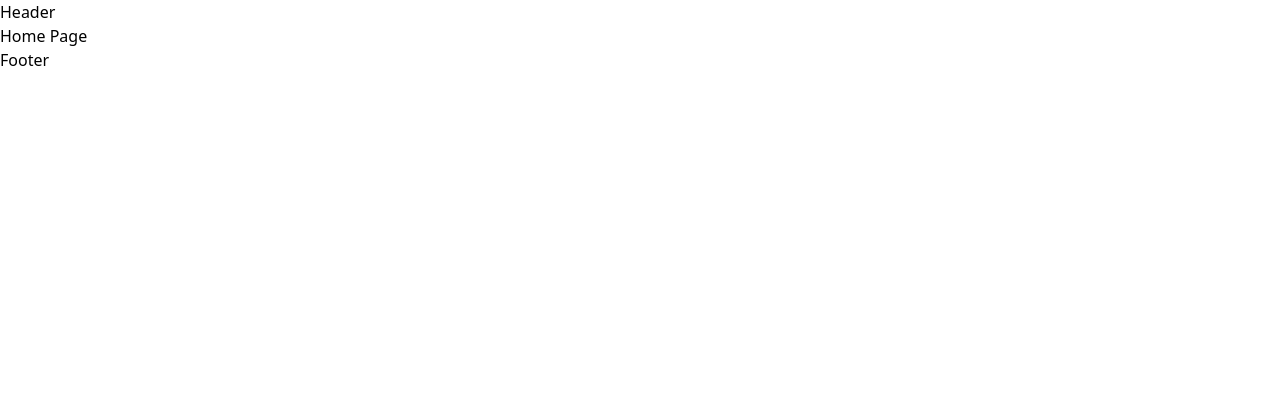
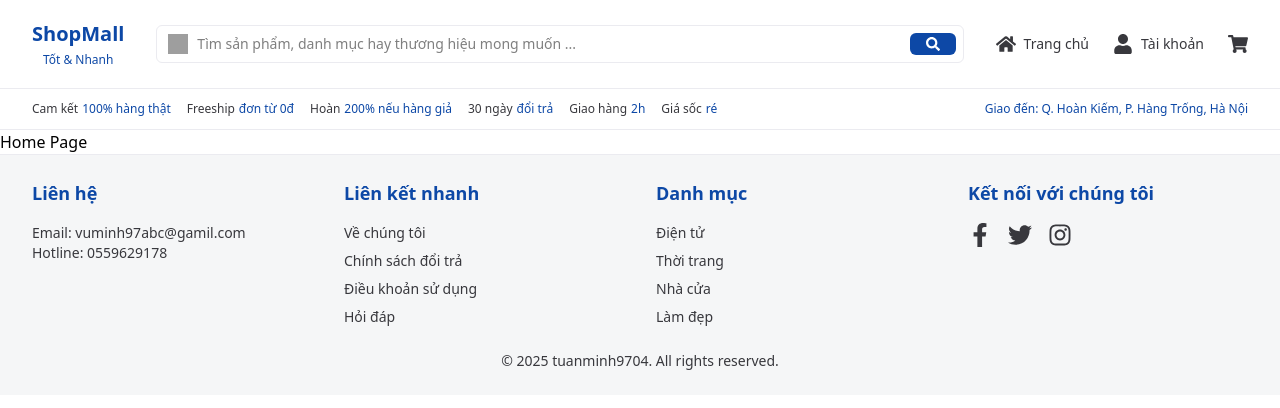
Before and after one commit to tuanminh9704/shop-mall, a React (Vite) app in the folder shop-mall-app/: page / in a window 1280 px wide. Shown: the top 408 px of the page. Built offline with nearby package versions, Linux system fonts and the light colour scheme; grey boxes are pictures that could not be loaded.

Commit message:
Feature created basic header and footer

```diff
--- a/shop-mall-app/package.json
+++ b/shop-mall-app/package.json
@@ -13,6 +13,7 @@
     "@tailwindcss/vite": "^4.1.11",
     "react": "^19.1.0",
     "react-dom": "^19.1.0",
+    "react-icons": "^5.5.0",
     "react-router-dom": "^7.6.3"
   },
   "devDependencies": {
--- a/shop-mall-app/src/components/Layouts/Footer.tsx
+++ b/shop-mall-app/src/components/Layouts/Footer.tsx
@@ -1,7 +1,61 @@
+import { FaFacebookF, FaTwitter, FaInstagram } from 'react-icons/fa';
+
 export const Footer = () => {
-    return (
-        <div>
-            Footer
+  return (
+    <footer className="bg-[#F5F6F7] py-6 border-t border-[#EBEBF0]">
+      <div className="max-w-7xl mx-auto px-4 sm:px-6 lg:px-8">
+        <div className="grid grid-cols-1 md:grid-cols-4 gap-8">
+          {/* Contact Information */}
+          <div>
+            <h3 className="text-lg font-semibold text-[#0D48A6] mb-4">Liên hệ</h3>
+            <p className="text-sm text-[#38383D]">
+              Email: vuminh97abc@gamil.com<br />
+              Hotline: 0559629178
+            </p>
+          </div>
+
+          {/* Quick Links */}
+          <div>
+            <h3 className="text-lg font-semibold text-[#0D48A6] mb-4">Liên kết nhanh</h3>
+            <ul className="text-sm text-[#38383D] space-y-2">
+              <li><a href="/about" className="hover:text-[#0D48A6]">Về chúng tôi</a></li>
+              <li><a href="/policy" className="hover:text-[#0D48A6]">Chính sách đổi trả</a></li>
+              <li><a href="/terms" className="hover:text-[#0D48A6]">Điều khoản sử dụng</a></li>
+              <li><a href="/faq" className="hover:text-[#0D48A6]">Hỏi đáp</a></li>
+            </ul>
+          </div>
+
+          {/* Categories */}
+          <div>
+            <h3 className="text-lg font-semibold text-[#0D48A6] mb-4">Danh mục</h3>
+            <ul className="text-sm text-[#38383D] space-y-2">
+              <li><a href="/electronics" className="hover:text-[#0D48A6]">Điện tử</a></li>
+              <li><a href="/fashion" className="hover:text-[#0D48A6]">Thời trang</a></li>
+              <li><a href="/home" className="hover:text-[#0D48A6]">Nhà cửa</a></li>
+              <li><a href="/beauty" className="hover:text-[#0D48A6]">Làm đẹp</a></li>
+            </ul>
+          </div>
+
+          {/* Social Media */}
+          <div>
+            <h3 className="text-lg font-semibold text-[#0D48A6] mb-4">Kết nối với chúng tôi</h3>
+            <div className="flex space-x-4">
+              <a href="https://www.facebook.com/share/1JYScyLo2F/?mibextid=wwXIfr" className="text-[#38383D] hover:text-[#0D48A6]">
+                <FaFacebookF className="h-6 w-6" />
+              </a>
+              <a href="#" className="text-[#38383D] hover:text-[#0D48A6]">
+                <FaTwitter className="h-6 w-6" />
+              </a>
+              <a href="#" className="text-[#38383D] hover:text-[#0D48A6]">
+                <FaInstagram className="h-6 w-6" />
+              </a>
+            </div>
+          </div>
         </div>
-    )
-}
+        <div className="mt-6 text-center text-sm text-[#38383D]">
+          <p>&copy; 2025 tuanminh9704. All rights reserved.</p>
+        </div>
+      </div>
+    </footer>
+  );
+};
--- a/shop-mall-app/src/components/Layouts/Header.tsx
+++ b/shop-mall-app/src/components/Layouts/Header.tsx
@@ -1,7 +1,55 @@
+import { FaSearch, FaUser, FaShoppingCart, FaHome  } from 'react-icons/fa';
+
 export const Header = () => {
-    return (
-        <div>
-            Header
+  return (
+    <header className="bg-white shadow-sm py-5 border-b border-[#EBEBF0]">
+      <div className="max-w-7xl mx-auto px-4 sm:px-6 lg:px-8">
+        <div className="flex items-center justify-between">
+          {/* Logo Section */}
+          <div className="flex flex-col items-center">
+            <a href="/">
+              <p className="text-xl font-bold text-[#0D48A6]">ShopMall</p>
+            </a>
+            <span className="text-xs text-[#0D48A6] font-medium mt-1">
+              Tốt & Nhanh
+            </span>
+          </div>
+
+          {/* Search Bar */}
+          <div className="flex-1 mx-8">
+            <div className="relative">
+              <img
+                src="https://salt.tikicdn.com/ts/upload/33/d0/37/6fef2e788f00a16dc7d5a1dfc5d0e97a.png"
+                alt="Search Icon"
+                className="absolute left-3 top-1/2 transform -translate-y-1/2 h-5 w-5"
+              />
+              <input
+                type="text"
+                placeholder="Tìm sản phẩm, danh mục hay thương hiệu mong muốn ..."
+                className="w-full pl-10 pr-4 py-2 border border-[#EBEBF0] rounded-md focus:outline-none focus:ring-2 focus:ring-[#0D48A6] text-sm"
+              />
+              <button className="absolute right-2 top-1/2 transform -translate-y-1/2 bg-[#0D48A6] text-white px-4 py-1 rounded-md text-sm hover:bg-[#083A8C]">
+                <FaSearch />
+              </button>
+            </div>
+          </div>
+
+          {/* Account and Cart */}
+          <div className="flex items-center gap-6">
+            <a href="/account" className="flex items-center gap-2 text-sm text-[#38383D] hover:text-[#0D48A6]">
+              <FaHome className="h-5 w-5" />
+              <span>Trang chủ</span>
+            </a>
+            <a href="/account" className="flex items-center gap-2 text-sm text-[#38383D] hover:text-[#0D48A6]">
+              <FaUser className="h-5 w-5" />
+              <span>Tài khoản</span>
+            </a>
+            <a href="/cart" className="flex items-center gap-2 text-sm text-[#38383D] hover:text-[#0D48A6]">
+              <FaShoppingCart className="h-5 w-5" />
+            </a>
+          </div>
         </div>
-    )
-}
+      </div>
+    </header>
+  );
+};
--- a/shop-mall-app/src/components/Layouts/MainLayout.tsx
+++ b/shop-mall-app/src/components/Layouts/MainLayout.tsx
@@ -1,5 +1,6 @@
 import { Header } from "./Header";
 import { Footer } from "./Footer";
+import { SubHeader } from "./SubHeader";
 import { Outlet } from "react-router-dom";
 import type { FC } from "react";
 
@@ -7,6 +8,7 @@ export const MainLayout : FC =  () =>  {
     return (
         <div className="main-layout">
             <Header />
+            <SubHeader />
             <main>
                 <Outlet />
             </main>
--- /dev/null
+++ b/shop-mall-app/src/components/Layouts/SubHeader.tsx
@@ -0,0 +1,41 @@
+export const SubHeader = () => {
+  return (
+    <div className="bg-white py-3 border-b border-[#EBEBF0]">
+      <div className="max-w-7xl mx-auto px-4 sm:px-6 lg:px-8 flex items-center justify-between text-xs text-[#38383D]">
+        <div className="flex space-x-4">
+          <span className="flex items-center">
+            <span className="mr-1">Cam kết</span>
+            <span className="text-[#0D48A6] font-medium">100% hàng thật</span>
+          </span>
+          <span className="flex items-center">
+            <span className="mr-1">Freeship</span>
+            <span className="text-[#0D48A6] font-medium">đơn từ 0đ</span>
+          </span>
+          <span className="flex items-center">
+            <span className="mr-1">Hoàn</span>
+            <span className="text-[#0D48A6] font-medium">
+              200% nếu hàng giả
+            </span>
+          </span>
+          <span className="flex items-center">
+            <span className="mr-1">30 ngày</span>
+            <span className="text-[#0D48A6] font-medium">đổi trả</span>
+          </span>
+          <span className="flex items-center">
+            <span className="mr-1">Giao hàng</span>
+            <span className="text-[#0D48A6] font-medium">2h</span>
+          </span>
+          <span className="flex items-center">
+            <span className="mr-1">Giá sốc</span>
+            <span className="text-[#0D48A6] font-medium">ré</span>
+          </span>
+        </div>
+        <div className="text-right">
+          <span className="text-[#0D48A6] font-medium">
+            Giao đến: Q. Hoàn Kiếm, P. Hàng Trống, Hà Nội
+          </span>
+        </div>
+      </div>
+    </div>
+  );
+};
```
Also changed, not shown: 1 other file (tests, documents, lock files or other folders).
